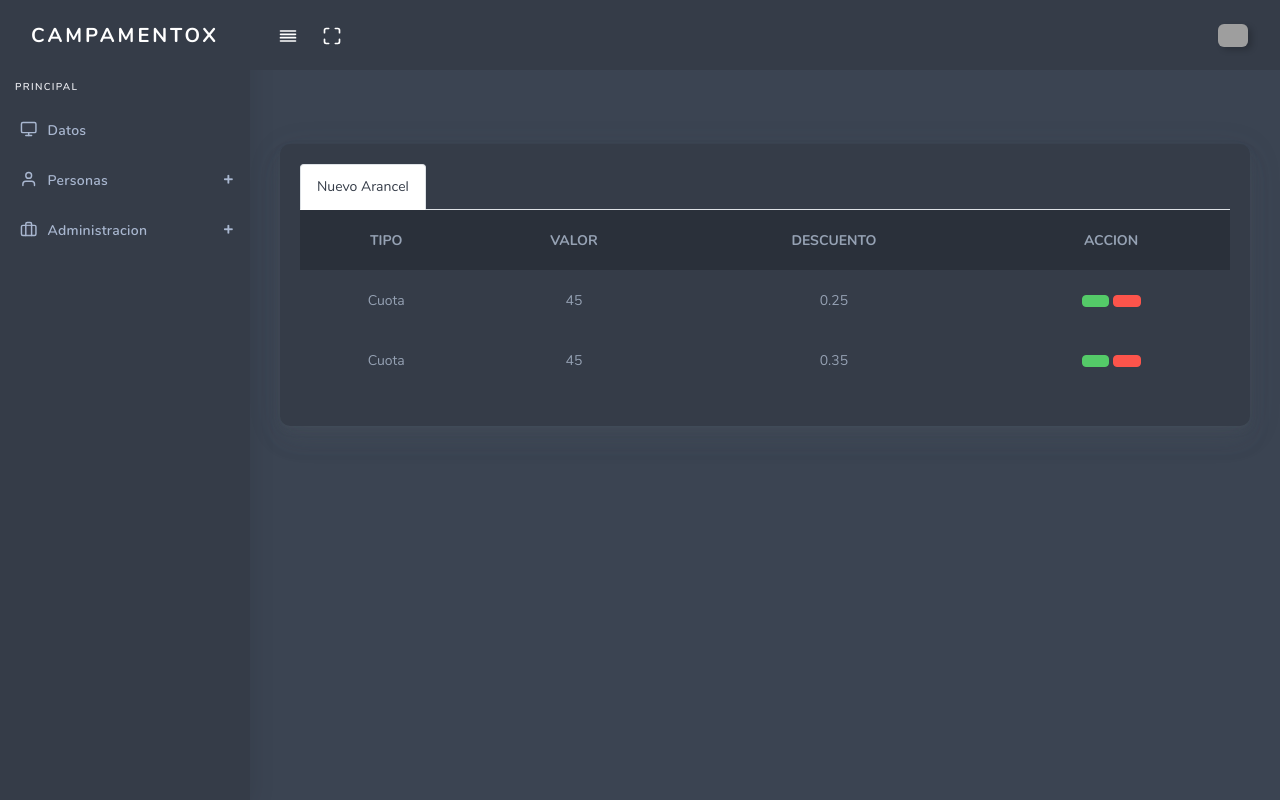
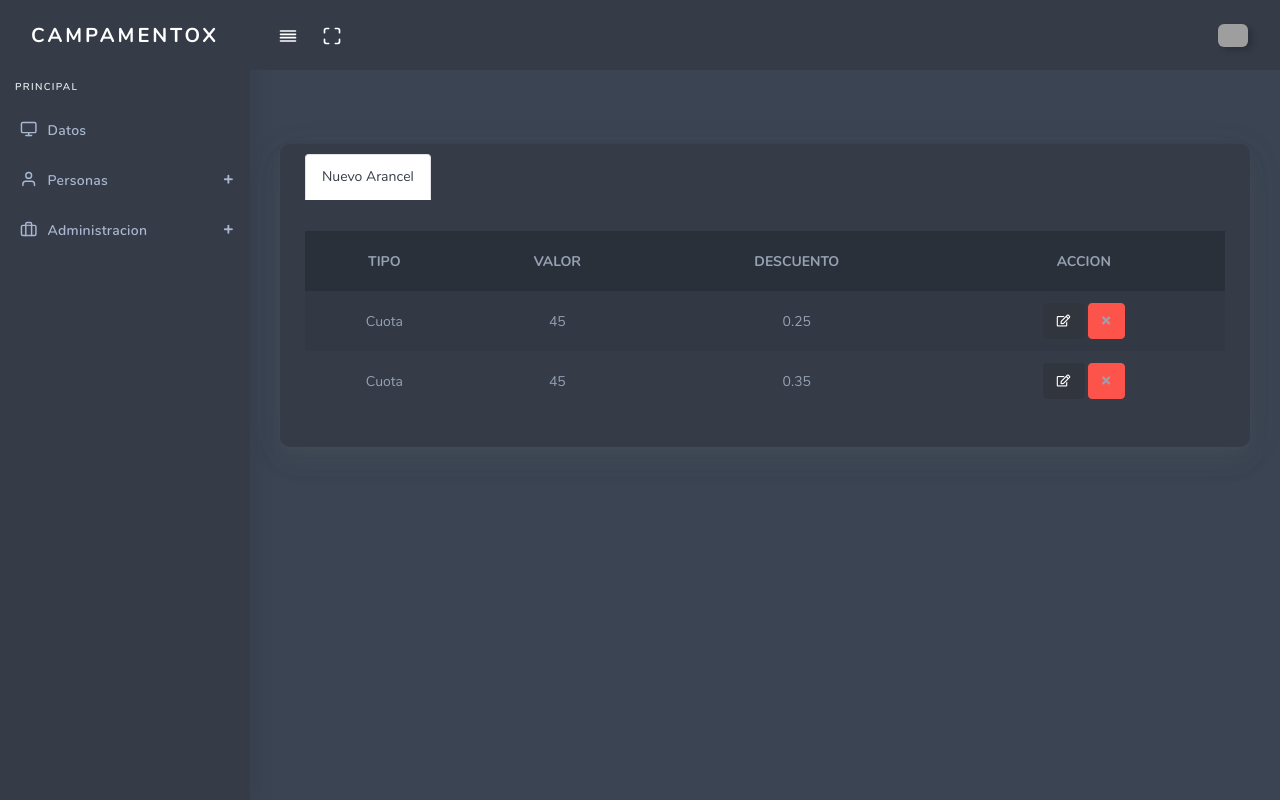
Before and after one commit to dave503/CampamentoX, a PHP site: page /aranceles-list.php in a window 1280 px wide. Run offline with PHP 8.4, Linux system fonts and the light colour scheme; the visitor is signed in with stand-in values (Sample User, id 1); data comes from the database, SQL or seed files in the repository; a stand-in replaces the project's code that opens the database connection; some libraries are stand-ins or nearby versions; grey boxes are pictures that could not be loaded.

Commit message:
agregando botones

```diff
--- a/aranceles-list.php
+++ b/aranceles-list.php
@@ -15,24 +15,24 @@ require_once('./header.php');
  require_once('./menu.php');
 
 ?>
-
 <div class="main-content">
         <section class="section">
-        <div    >
+          <div class="section-body">
+            <div class="row">
+              <div class="col-12">
                 <div class="card">
-                  <div class="padding-20">
+                  <div class="card-header">
                   <ul class="nav nav-tabs" id="myTab2" role="tablist">
                       <li class="nav-item">
                       <a class="nav-link active" href="aranceles.php" role="tab" aria-selected="false">Nuevo Arancel	</a>
                       </li>
 
                     </ul>
-                    <div class="container-fluid">
                   </div>
+                  <div class="card-body">
+                    <div class="table-responsive">
+                      <table class="table table-striped table-hover" id="tableExport" style="width:100%;">
 
-			<div class="panel panel-info">
-
-        <table class="table table-hover text-center" id="datos" width="100%">
                           <thead>
                             <tr>
 
@@ -56,17 +56,13 @@ require_once('./header.php');
 
                                     ?>
                                     <tr>
-                                    <td><?php echo $data['tipo']; ?></td>
-                                    <td><?php echo $data['valor']; ?></td>
-                                    <td><?php echo $data['descuento']; ?></td>
+                                    <td class="text-center"><?php echo $data['tipo']; ?></td>
+                                    <td class="text-center"><?php echo $data['valor']; ?></td>
+                                    <td class="text-center"><?php echo $data['descuento']; ?></td>
 
-                                    <td>
-									<a href="aranceles.php?&id=<?php echo $id; ?>" class="btn btn-success btn-raised btn-xs" title="Editar">
-											<i class="zmdi zmdi-edit"></i>
-                                        </a>
-										<a href="funciones/del-aranceles.php?id=<?php echo $id; ?>" class="btn btn-danger btn-raised btn-xs" title="Borrar">
-											<i class="zmdi zmdi-delete"></i>
-										</a>
+                                    <td class="text-center">
+                                    <a href="aranceles.php?&id=<?php echo $id; ?>" title="Editar" class="btn btn-icon btn-primary"><i class="far fa-edit"></i></a>
+                                    <a href="funciones/del-aranceles.php?id=<?php echo $id; ?>" title="Eliminar" class="btn btn-icon btn-danger"><i class="fas fa-times"></i></a>
                                     </td>
 
                                 </tr>
```
Also changed, not shown: admin.php (+2 -5 lines), campamento-list.php (+3 -6 lines), lideres.php (+12 -15 lines), participante.php (+12 -7 lines), participantes-list.php (+13 -16 lines). Lines whose indentation alone changed are shown as unchanged.
